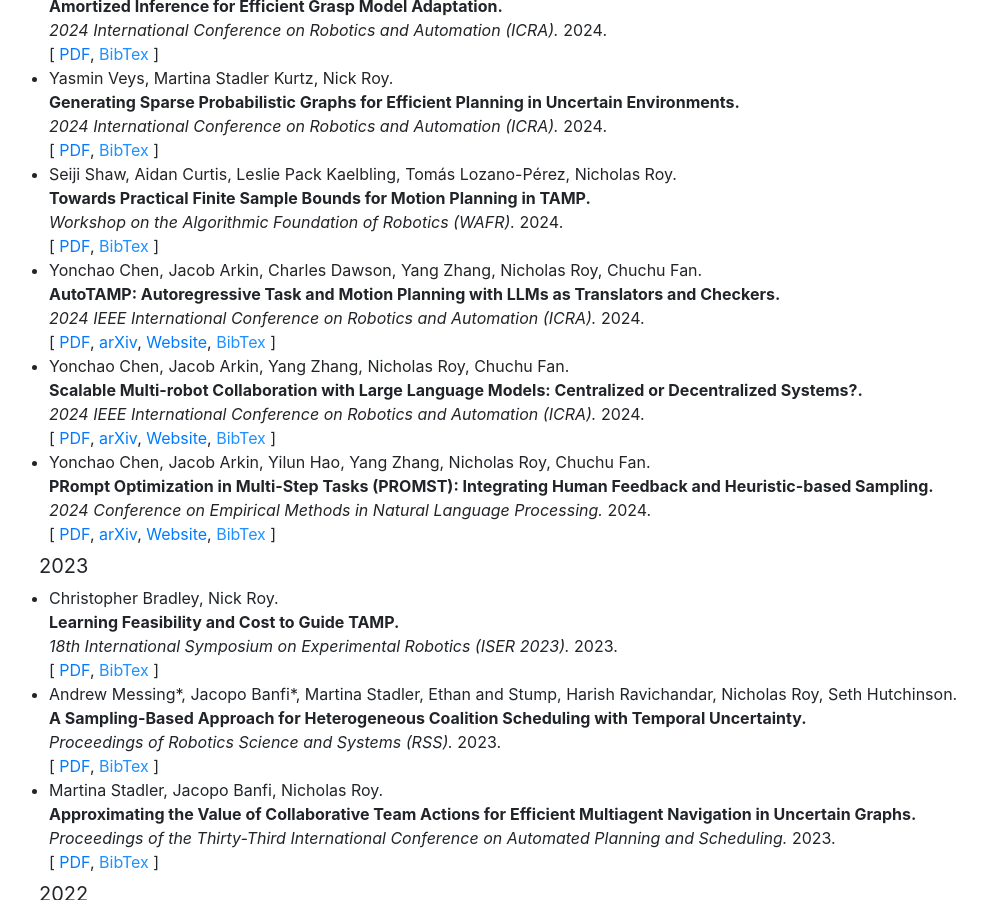
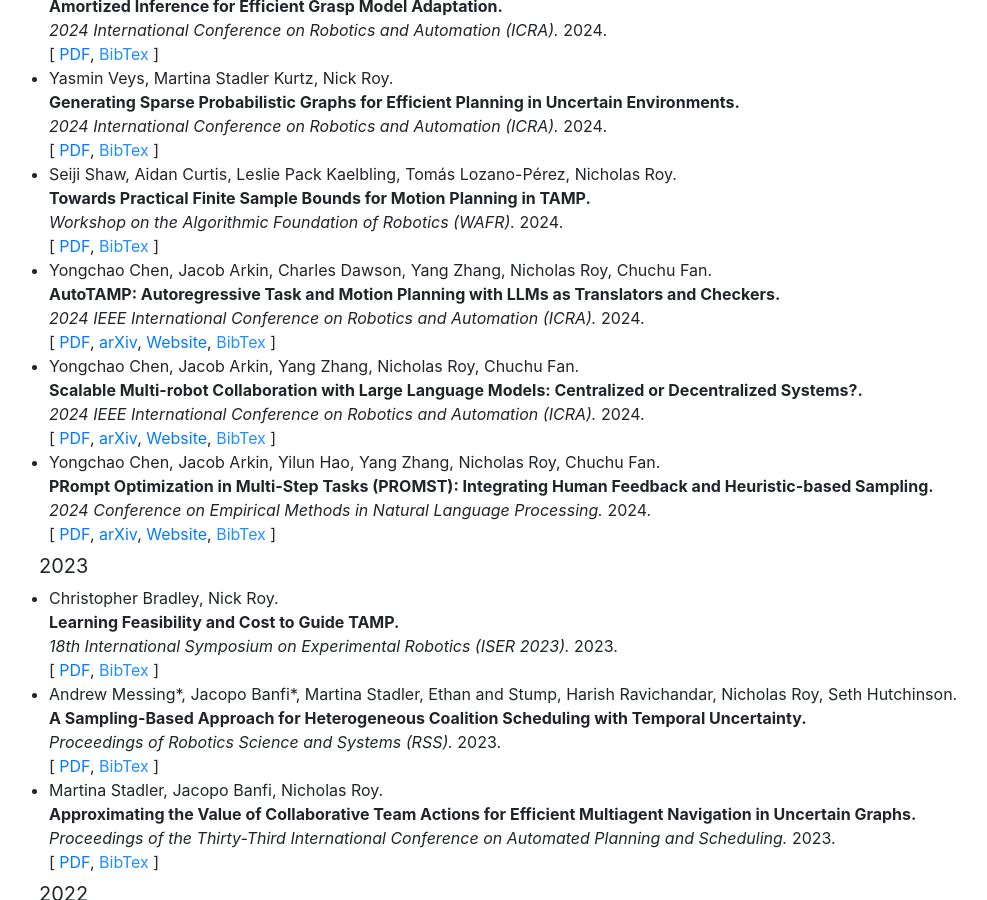
Before and after one commit to robustrobotics/robustrobotics.github.io, a Jekyll site: the page built from publications.html, in a window 1280 px wide and 900 px high, scrolled down 690 px. Shown: the whole window, without its empty margins (46-1033 px from the left). Built offline with Jekyll 4.4.1, drawn with Linux system fonts in a browser that asks for light colours.

Commit message:
Fix misspelled name

```diff
--- a/_data/bibere/papers.yml
+++ b/_data/bibere/papers.yml
@@ -4374,7 +4374,7 @@
   year: 2025
 arkin_icra24a:
   authors:
-  - Yonchao Chen
+  - Yongchao Chen
   - Jacob Arkin
   - Charles Dawson
   - Yang Zhang
@@ -4400,7 +4400,7 @@
   year: 2024
 arkin_icra24b:
   authors:
-  - Yonchao Chen
+  - Yongchao Chen
   - Jacob Arkin
   - Yang Zhang
   - Nicholas Roy
@@ -4425,7 +4425,7 @@
   year: 2024
 arkin_emnlp24:
   authors:
-  - Yonchao Chen
+  - Yongchao Chen
   - Jacob Arkin
   - Yilun Hao
   - Yang Zhang
```
